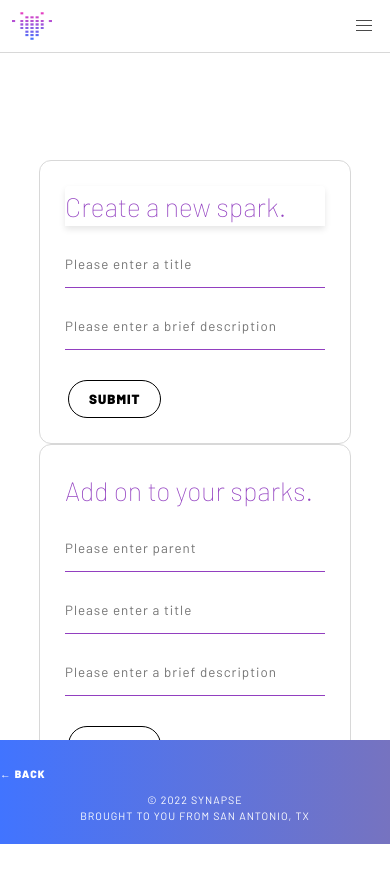
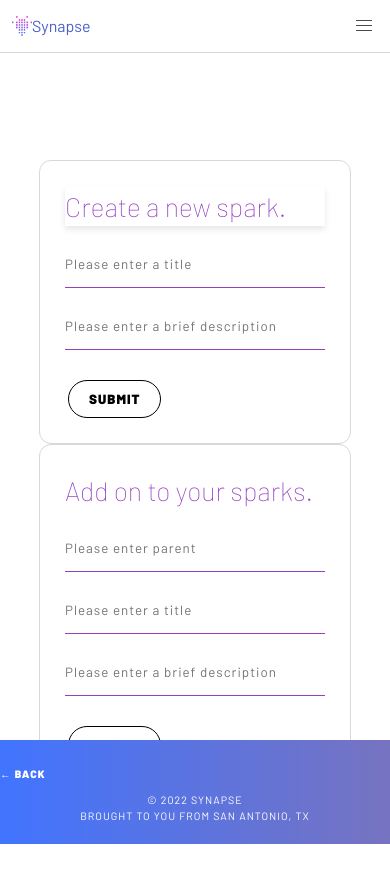
Before and after one commit to Blake-design/learning-tree, a React (Create React App) app in the folder client/: page /create in a window 390 px wide. Shown: the top 882 px of the page. Built offline with nearby package versions, Linux system fonts and the light colour scheme; no server answers.

Commit message:
Added useState for hamburger menu functionality

```diff
--- a/client/src/components/Header/index.js
+++ b/client/src/components/Header/index.js
@@ -1,4 +1,4 @@
-import React from "react";
+import React, { useState } from "react";
 import { Link, useNavigate } from "react-router-dom";
 import "../../App.css";
 import Auth from "../../utils/auth";
@@ -13,7 +13,99 @@ const Header = () => {
 
   const navigate = useNavigate();
 
+  const [isActive, setisActive] = useState(false);
+
+  document.addEventListener('DOMContentLoaded', () => {
+    // Get all "navbar-burger" elements
+    const $navbarBurgers = Array.prototype.slice.call(document.querySelectorAll('.navbar-burger'), 0);
+
+    // Check if there are any navbar burgers
+    if ($navbarBurgers.length > 0) {
+
+      // Add a click event on each of them
+      $navbarBurgers.forEach( el => {
+        el.addEventListener('click', () => {
+
+          // Get the target from the "data-target" attribute
+          const target = el.dataset.target;
+          const $target = document.getElementById(target);
+
+          // Toggle the "is-active" class on both the "navbar-burger" and the "navbar-menu"
+          el.classList.toggle('is-active');
+          $target.classList.toggle('is-active');
+
+        });
+      });
+    }
+  });
+
   return (
+    <header>
+      <nav className="navbar" role="navigation" aria-label="main navigation">
+
+        <div className="navbar-brand">
+          <a className="navbar-item" onClick={() => navigate("/me")}>
+            <img src={synapseLogo} width="20" height="20"/>
+            <h1>Synapse</h1>
+          </a>
+          <a role="button" onClick={() => {setisActive(!isActive)}} className="navbar-burger" aria-label="menu" aria-expanded="false" data-target="navbarBasicExample">
+            <span aria-hidden="true"></span>
+            <span aria-hidden="true"></span>
+            <span aria-hidden="true"></span>
+          </a>
+        </div>
+
+        <div className={`navbar-menu ${isActive ? "is-active" : ""}`} id="navbarBasicExample">
+          <div className="navbar-start">
+            {/* <a>
+              Home
+            </a>
+
+            <a className="navbar-item">
+              Documentation
+            </a> */}
+
+            {/* {/* <div className="navbar-item has-dropdown is-hoverable">
+              <a className="navbar-link">
+                More
+              </a>
+
+              <div className="navbar-dropdown">
+                <a className="navbar-item">
+                  About
+                </a>
+                <a className="navbar-item">
+                  Jobs
+                </a>
+                <a className="navbar-item">
+                  Contact
+                </a>
+                <hr className="navbar-divider"/>
+                <a className="navbar-item">
+                  Report an issue
+                </a>
+              </div>
+            </div> */}
+          </div>
+
+          <div className="navbar-end">
+            <div className="navbar-item">
+              {/* <div className="buttons"> */}
+                <a className="header-btn" onClick={() => navigate("/create")}>
+                  Create
+                </a>
+                <a className="header-btn" onClick={logout}>
+                  Log Out
+                </a>
+              {/* </div> */}
+            </div>
+          </div>
+
+        </div>
+
+      </nav>
+    </header>
+
     // <header>
     //   <div className="container flex-column justify-space-between-lg justify-center align-center text-center">
     //     <Link className="text-dark" to="/">
@@ -46,70 +138,6 @@ const Header = () => {
     //     )}
     //   </div>
     // </header>
-<header>
-  <nav className="navbar" role="navigation" aria-label="main navigation">
-
-    <div className="navbar-brand">
-      <a className="navbar-item" href="https://bulma.io">
-        <img src={synapseLogo} width="40" height="40"/>
-      </a>
-      <a role="button" className="navbar-burger" aria-label="menu" aria-expanded="false" data-target="navbarBasicExample">
-        <span aria-hidden="true"></span>
-        <span aria-hidden="true"></span>
-        <span aria-hidden="true"></span>
-      </a>
-    </div>
-
-    <div id="navbarBasicExample" className="navbar-menu">
-      {/* <div className="navbar-start">
-        <a>
-          Home
-        </a>
-
-        <a className="navbar-item">
-          Documentation
-        </a> */}
-
-        {/* <div className="navbar-item has-dropdown is-hoverable">
-          <a className="navbar-link">
-            More
-          </a>
-
-          <div className="navbar-dropdown">
-            <a className="navbar-item">
-              About
-            </a>
-            <a className="navbar-item">
-              Jobs
-            </a>
-            <a className="navbar-item">
-              Contact
-            </a>
-            <hr className="navbar-divider"/>
-            <a className="navbar-item">
-              Report an issue
-            </a>
-          </div>
-        </div> */}
-      {/* </div> */}
-
-      <div className="navbar-end">
-        <div className="navbar-item">
-          {/* <div className="buttons"> */}
-            <a className="header-btn" onClick={() => navigate("/create")}>
-              Create
-            </a>
-            <a className="header-btn" onClick={logout}>
-              Log Out
-            </a>
-          {/* </div> */}
-        </div>
-      </div>
-
-    </div>
-
-  </nav>
-</header>
 
   );
 };
--- a/client/src/index.js
+++ b/client/src/index.js
@@ -4,7 +4,6 @@ import ReactDOM from 'react-dom';
 import App from './App';
 import reportWebVitals from './reportWebVitals';
 // import "https://cdn.jsdelivr.net/npm/bulma@0.9.3/css/bulma.min.css";
-// require("dotenv").config();
 
 ReactDOM.render(
   <React.StrictMode>
```
Also changed, not shown: 1 other file (tests, documents, lock files or other folders).
